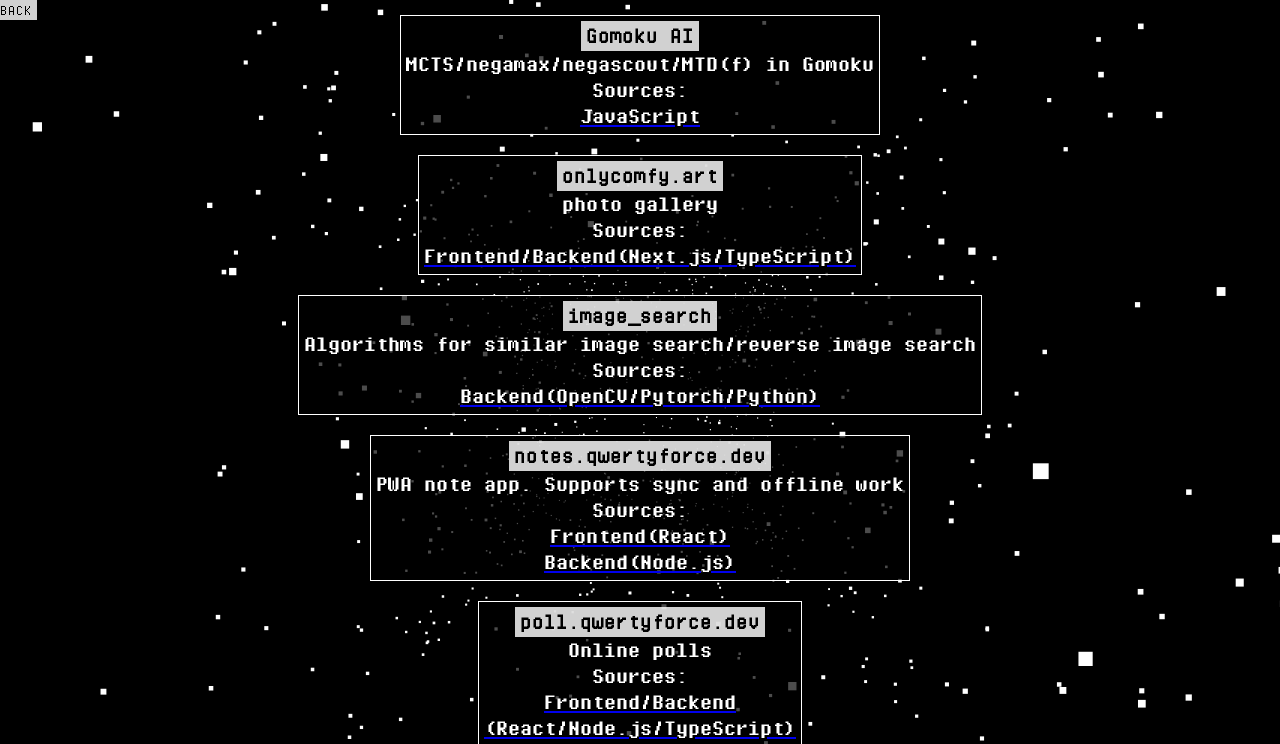
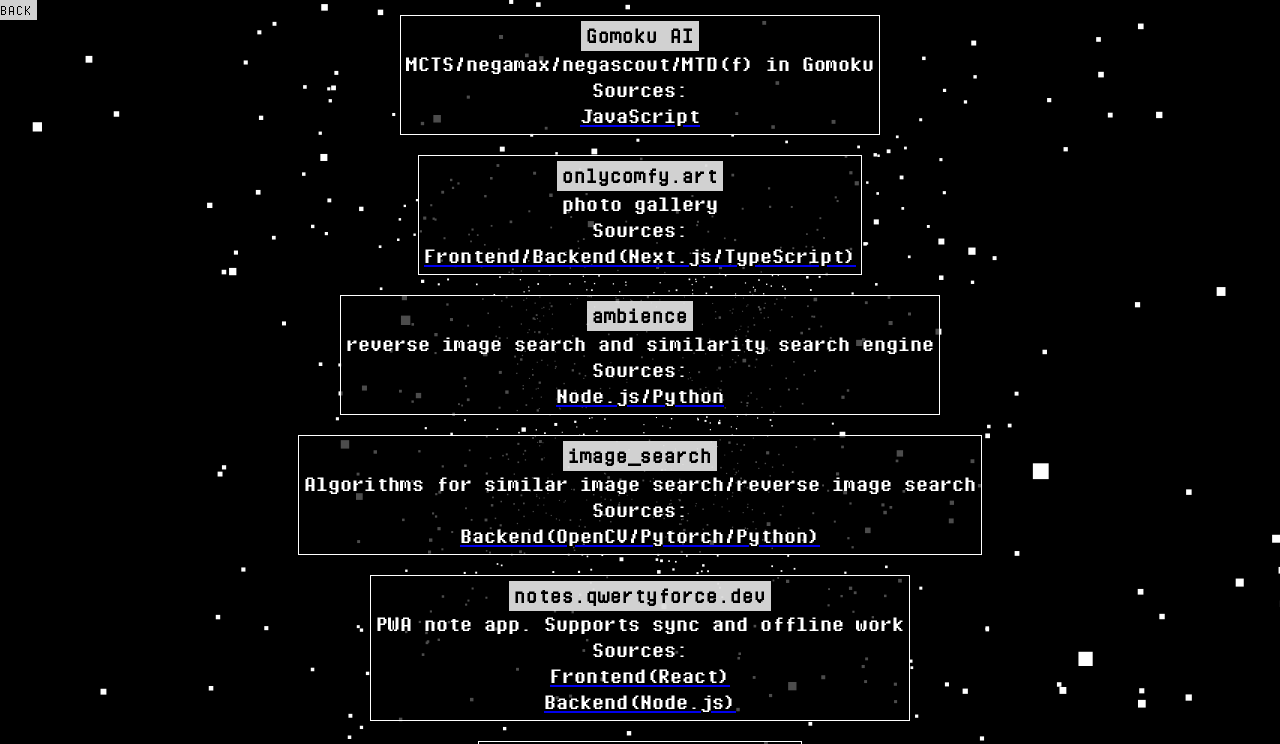
Before and after one commit to qwertyforce/qwertyforce.ru, a plain HTML site: page projects.html in a window 1280 px wide. Shown: the top 744 px of the page. Drawn offline with nearby package versions, Linux system fonts and the light colour scheme.

Commit message:
Update projects.html

```diff
--- a/projects.html
+++ b/projects.html
@@ -92,6 +92,16 @@
         <h2>Frontend/Backend(Next.js/TypeScript)</h2>
       </a>
     </div>
+
+    <div class="block">
+      <h2><strong>ambience</strong></h2>
+      <h2>reverse image search and similarity search engine</h2>
+      <h2>Sources:</h2>
+      <a href="https://github.com/qwertyforce/ambience" target="_blank">
+        <h2>Node.js/Python</h2>
+      </a>
+    </div>
+
 
     <div class="block">
       <h2><strong>image_search</strong></h2>
```
